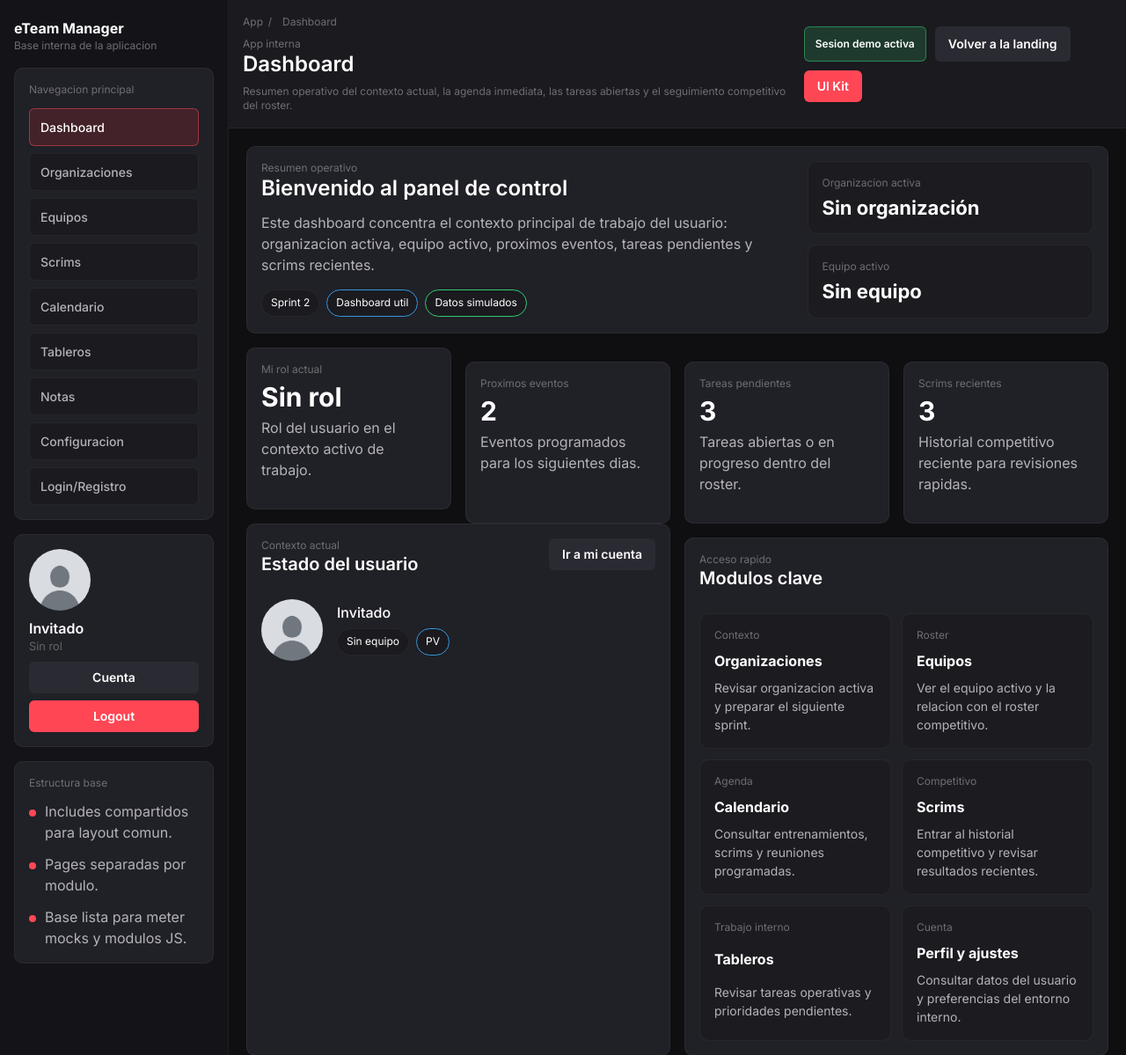
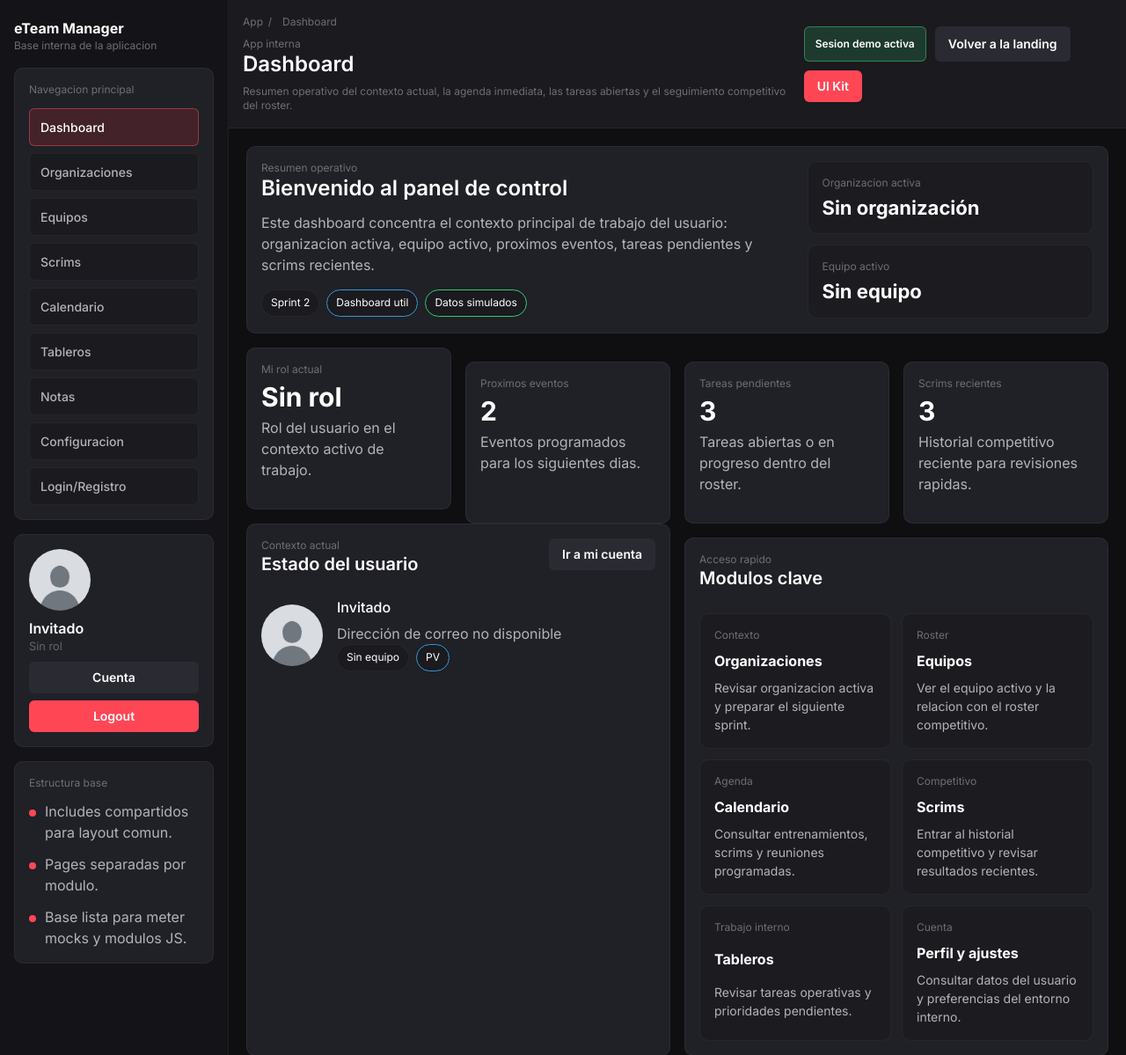
Before and after one commit to Dpcrack22/eTeam-Manager, a PHP site: page /app.php in a window 1280 px wide. Shown: the top 1199 px of the page at 88% size. Run offline with PHP 8.4, Linux system fonts and the light colour scheme; data that the repository does not hold is empty.

Commit message:
arreglo tonto

```diff
--- a/pages/dashboard.php
+++ b/pages/dashboard.php
@@ -99,7 +99,7 @@ if (isset($_SESSION['user']['email'])) {
                 </div>
                 <div>
                     <div class="h4" data-dashboard-user-name><?php echo htmlspecialchars($appCurrentUser["name"]); ?></div>
-                    <p class="dashboard-inline-copy" data-dashboard-user-email><?php echo htmlspecialchars($appCurrentUser["email"]); ?></p>
+                    <p class="dashboard-inline-copy" data-dashboard-user-email><?php echo htmlspecialchars($appCurrentUser["email"] ?? 'Dirección de correo no disponible'); ?></p>
                     <div class="stack-sm">
                         <span class="badge" data-dashboard-org-slug> <?php echo htmlspecialchars($appCurrentUser["team"]); ?></span>
                         <span class="badge badge-info" data-dashboard-team-tag>PV</span>
```
